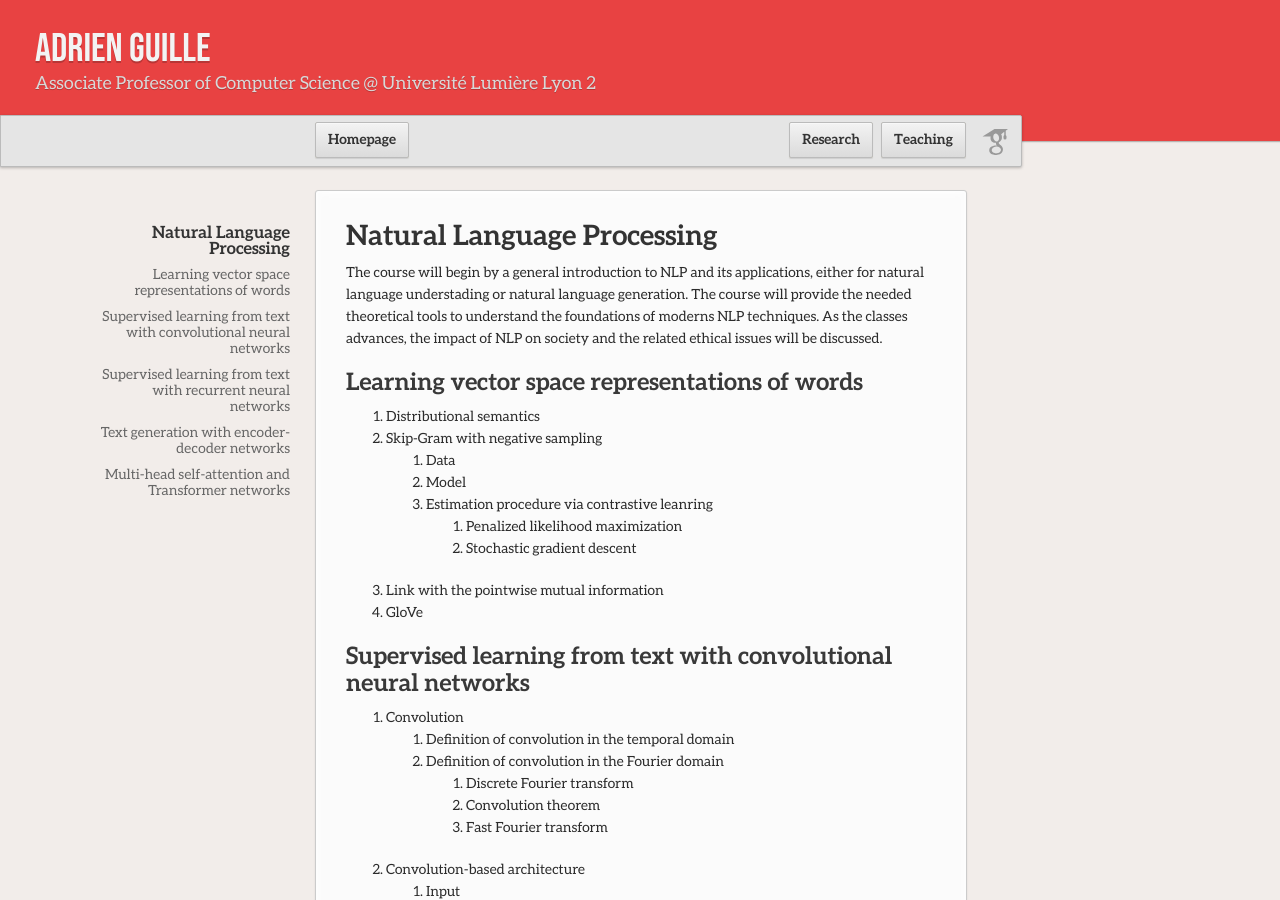
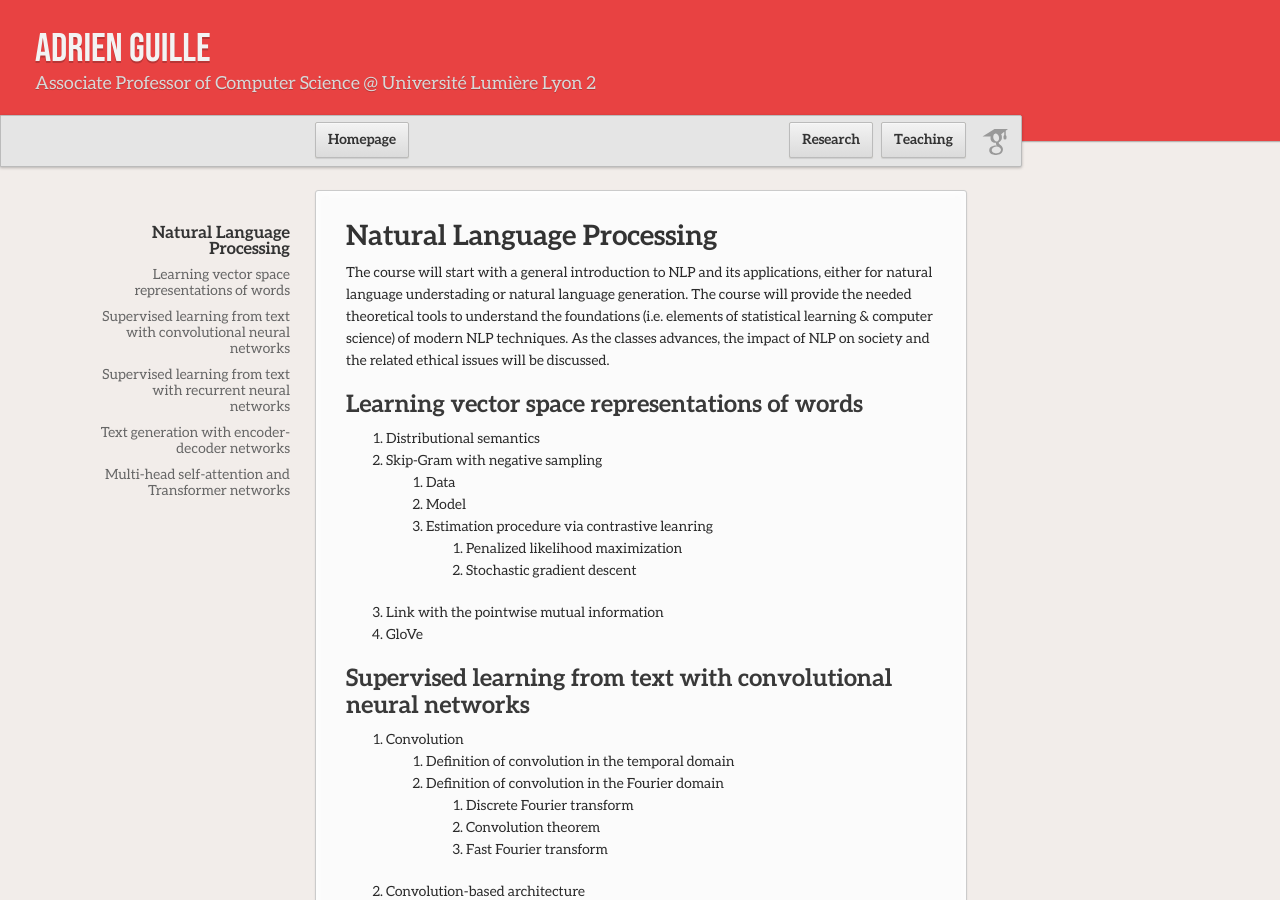
Before and after one commit to AdrienGuille/adrienguille.github.io, a Jekyll site: the page built from nlp_proposal.md, in a window 1280 px wide and 900 px high. Built offline with Jekyll 4.4.1, drawn with Linux system fonts in a browser that asks for light colours; our own code applies the rules of GitHub Pages for plain Markdown files.

Commit message:
Update nlp_proposal.md

```diff
--- a/nlp_proposal.md
+++ b/nlp_proposal.md
@@ -1,6 +1,6 @@
 # Natural Language Processing
 
-The course will begin by a general introduction to NLP and its applications, either for natural language understading or natural language generation. The course will provide the needed theoretical tools to understand the foundations of moderns NLP techniques. As the classes advances, the impact of NLP on society and the related ethical issues will be discussed.
+The course will start with a general introduction to NLP and its applications, either for natural language understading or natural language generation. The course will provide the needed theoretical tools to understand the foundations (i.e. elements of statistical learning & computer science) of modern NLP techniques. As the classes advances, the impact of NLP on society and the related ethical issues will be discussed.
 
 ## Learning vector space representations of words
 - Distributional semantics
```
